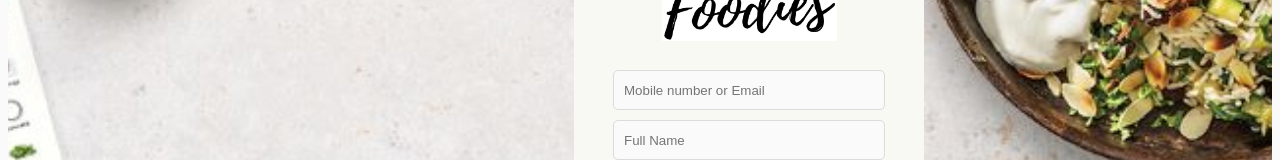
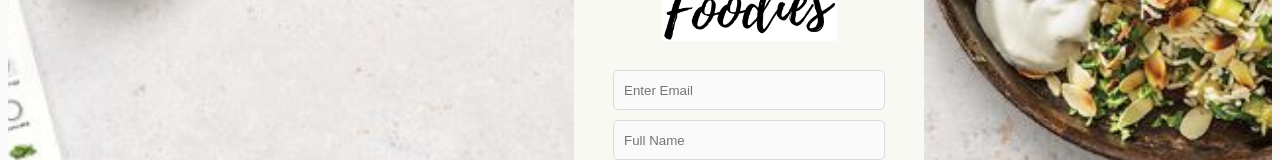
Before and after one commit to SamithaSandeepa/FoodiesApp, a React (Create React App) app in the folder frontend/: page / in a window 1280 px wide. Both pictures are taken after a click on the button "SIGN UP". Shown: the part 145-305 px from the top of the page. Built offline with nearby package versions, Linux system fonts and the light colour scheme.

Commit message:
password validation

```diff
--- a/frontend/src/components/SignIn/SignIN.js
+++ b/frontend/src/components/SignIn/SignIN.js
@@ -31,7 +31,7 @@ function SignIn() {
           setEmailId(event.currentTarget.value);
         }}
         type="text"
-        placeholder="Phone number, username, or email"
+        placeholder="Enter email"
       />
       <input
         className="logipage__text"
--- a/frontend/src/components/SignUp/SignUp.js
+++ b/frontend/src/components/SignUp/SignUp.js
@@ -12,6 +12,12 @@ function SignUp() {
 
   const newSignUp = () => {
     console.log(emailId, name, userName, password);
+    //password validation (?=.*\d)(?=.*[a-z])(?=.*[A-Z]).{8,} use this regex for password validation
+    if(password.match(/^(?=.*\d)(?=.*[a-z])(?=.*[A-Z]).{8,}$/)){
+      alert("Password must contain atleast 8 characters, 1 uppercase, 1 lowercase and 1 number");
+      return;
+    }
+
     auth
       .createUserWithEmailAndPassword(emailId, password)
       .then((userCredential) => {
@@ -56,8 +62,9 @@ function SignUp() {
         onChange={(event) => {
           setEmailId(event.currentTarget.value);
         }}
-        type="text"
-        placeholder="Mobile number or Email"
+        type="email"
+        placeholder="Enter Email"
+        required
       />
       <input
         className="logipage__text"
@@ -66,6 +73,7 @@ function SignUp() {
         }}
         type="text"
         placeholder="Full Name"
+        required
       />
       <input
         className="logipage__text"
@@ -74,6 +82,7 @@ function SignUp() {
         }}
         type="text"
         placeholder="Username"
+        required
       />
       <input
         className="logipage__text"
@@ -82,6 +91,7 @@ function SignUp() {
         }}
         type="password"
         placeholder="Password"
+        required
       />
       <Button
         className="login__button"
--- a/frontend/src/components/UserProfile/EditProfile.js
+++ b/frontend/src/components/UserProfile/EditProfile.js
@@ -91,6 +91,7 @@ const EditProfile = ({ user }) => {
       .then((response) => response.json())
       .then((data) => {
         console.log(data);
+        alert("User updated successfully");
         window.location.reload();
       })
       .catch((error) => {
--- a/frontend/src/components/UserProfile/UserProfile.js
+++ b/frontend/src/components/UserProfile/UserProfile.js
@@ -57,11 +57,11 @@ const Profile = ({ user }) => {
                 <span className="label">posts</span>
               </div>
               <div className="stat">
-                <span className="count">309</span>
+                <span className="count">0</span>
                 <span className="label">followers</span>
               </div>
               <div className="stat">
-                <span className="count">124</span>
+                <span className="count">0</span>
                 <span className="label">following</span>
               </div>
               <button
@@ -81,7 +81,7 @@ const Profile = ({ user }) => {
           }}
         >
           <div>
-          <UserStatus user={user} />
+            <UserStatus user={user} />
           </div>
         </div>
         {/* Gallery */}
```
